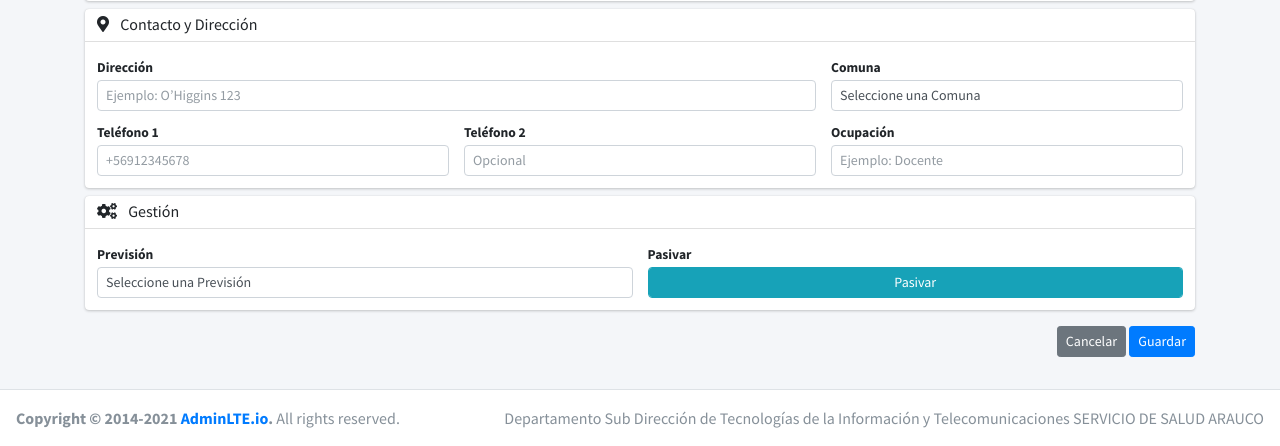
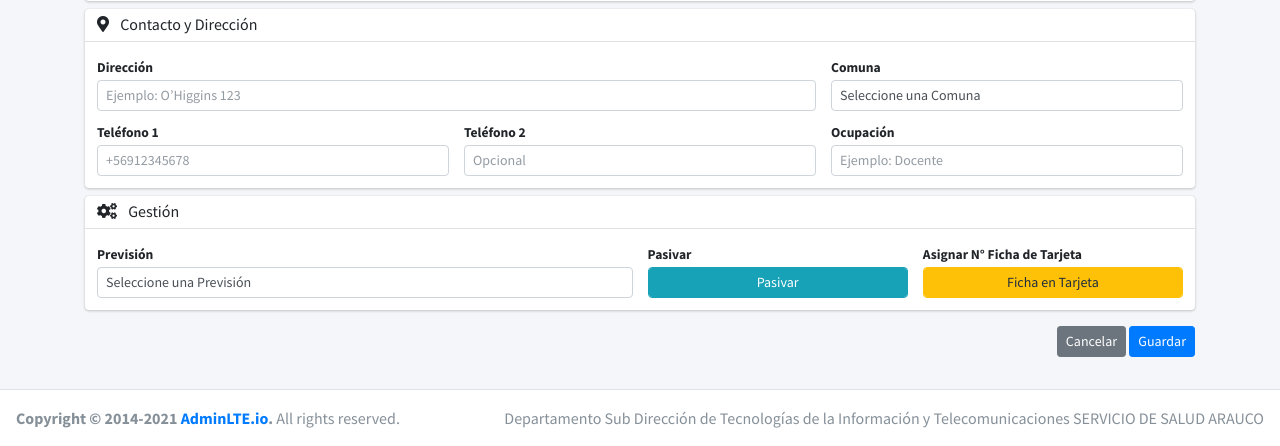
Before and after one commit to Jarot-Fierro/Kardex, a Django app: page /kardex/consulta-pacientes/ in a window 1280 px wide. Shown: the part 1260-1706 px from the top of the page. Run offline with Django 4.2, Linux system fonts and the light colour scheme; a user stored in the database is signed in; tables that the repository leaves empty hold one stand-in row (values such as "Sample post"); some libraries are stand-ins or nearby versions.

Commit message:
Refactor API Rut to Creation Paciente

```diff
--- a/kardex/kardex/static/js/apis/api_select2_rut.js
+++ b/kardex/kardex/static/js/apis/api_select2_rut.js
@@ -1,4 +1,10 @@
-$('#id_rut').select2({
+$(document).ready(function () {
+    const $rutField = $('#id_rut');
+    if ($rutField.length === 0) return;
+
+    // Modo edición (select): mantener Select2 con búsqueda por RUT
+    if ($rutField.is('select')) {
+        $rutField.select2({
             placeholder: 'Buscar por RUT',
             width: '100%',
             ajax: {
@@ -12,7 +18,6 @@ $('#id_rut').select2({
                     };
                 },
                 processResults: function (data) {
-            // Si hay paginación DRF -> data.results, si no -> data (array)
                     const items = Array.isArray(data) ? data : (data.results || []);
                     return {
                         results: items.map(item => ({
@@ -24,3 +29,117 @@ $('#id_rut').select2({
             },
             minimumInputLength: 1
         });
+        return;
+    }
+
+    // Modo creación (input): consumir API al perder foco (blur)
+    let lastQueriedRut = null;
+    $rutField.on('blur', function () {
+        const rut = ($rutField.val() || '').trim();
+        if (!rut) return;
+        if (rut === lastQueriedRut) return; // evita consultas repetidas innecesarias
+        lastQueriedRut = rut;
+
+        $.ajax({
+            url: 'http://127.0.0.1:8000/api/ingreso-paciente-ficha/',
+            method: 'GET',
+            dataType: 'json',
+            data: { search: rut, tipo: 'rut' },
+            success: function (response) {
+                const items = Array.isArray(response) ? response : (response.results || []);
+                if (!items.length) {
+                    // No se encontró ficha para el RUT ingresado
+                    return;
+                }
+                const ficha = items[0];
+                const paciente = (ficha.ingreso_paciente && ficha.ingreso_paciente.paciente) ? ficha.ingreso_paciente.paciente : (ficha.paciente || {});
+
+                // Actualizar botones de carátula y stickers si existen
+                if (ficha.id) {
+                    const caratulaUrl = `/kardex/pdfs/ficha/${ficha.id}/`;
+                    const stickersUrl = `/kardex/pdfs/stickers/ficha/${ficha.id}/`;
+                    $('#btn-caratula').removeClass('disabled').attr('aria-disabled', 'false').attr('href', caratulaUrl);
+                    $('#btn-stickers').removeClass('disabled').attr('aria-disabled', 'false').attr('href', stickersUrl);
+                }
+
+                // Sincronizar select de FICHA si existe
+                if (ficha.id && (ficha.numero_ficha || ficha.numero_ficha_sistema)) {
+                    const labelFicha = ficha.numero_ficha || ficha.numero_ficha_sistema || ficha.id;
+                    const $fichaSel = $('#id_ficha');
+                    if ($fichaSel.length && $fichaSel.is('select')) {
+                        const opt = new Option(labelFicha, ficha.id, true, true);
+                        $fichaSel.append(opt).trigger('change');
+                    }
+                }
+
+                // Sincronizar select de CÓDIGO si existe en la respuesta
+                if (paciente && paciente.codigo) {
+                    const $codigoSel = $('#id_codigo');
+                    if ($codigoSel.length && $codigoSel.is('select')) {
+                        const opt = new Option(paciente.codigo, paciente.codigo, true, true);
+                        $codigoSel.append(opt).trigger('change');
+                    }
+                }
+
+                // Rellenar campos del formulario con datos del paciente
+                if (paciente) {
+                    try {
+                        $('#nombre_paciente').val(paciente.nombre || '');
+                        $('#apellido_paterno_paciente').val(paciente.apellido_paterno || '');
+                        $('#apellido_materno_paciente').val(paciente.apellido_materno || '');
+                        $('#id_rut_madre').val(paciente.rut_madre || '');
+                        if (paciente.sexo !== undefined) $('#sexo_paciente').val(paciente.sexo).trigger('change');
+                        if (paciente.estado_civil !== undefined) $('#estado_civil_paciente').val(paciente.estado_civil).trigger('change');
+                        $('#nombres_padre_paciente').val(paciente.nombres_padre || '');
+                        $('#nombres_madre_paciente').val(paciente.nombres_madre || '');
+                        $('#nombre_pareja_paciente').val(paciente.nombre_pareja || '');
+                        $('#direccion_paciente').val(paciente.direccion || '');
+                        $('#numero_telefono1_paciente').val(paciente.numero_telefono1 || '');
+                        $('#numero_telefono2_paciente').val(paciente.numero_telefono2 || '');
+                        $('#pasaporte_paciente').val(paciente.pasaporte || '');
+                        $('#nie_paciente').val(paciente.nie || '');
+                        $('#rut_responsable_temporal_paciente').val(paciente.rut_responsable_temporal || '');
+                        $('#usar_rut_madre_como_responsable_paciente').prop('checked', !!paciente.usar_rut_madre_como_responsable).trigger('change');
+                        $('#recien_nacido_paciente').prop('checked', !!paciente.recien_nacido).trigger('change');
+                        $('#extranjero_paciente').prop('checked', !!paciente.extranjero).trigger('change');
+                        $('#fallecido_paciente').prop('checked', !!paciente.fallecido).trigger('change');
+                        $('#fecha_fallecimiento_paciente').val(paciente.fecha_fallecimiento || '');
+                        $('#ocupacion_paciente').val(paciente.ocupacion || '');
+                        $('#representante_legal_paciente').val(paciente.representante_legal || '');
+                        $('#nombre_social_paciente').val(paciente.nombre_social || '');
+                        if (paciente.comuna !== undefined) $('#comuna_paciente').val(paciente.comuna).trigger('change');
+                        if (paciente.prevision !== undefined) $('#prevision_paciente').val(paciente.prevision).trigger('change');
+                        if (paciente.usuario !== undefined) $('#usuario_paciente').val(paciente.usuario).trigger('change');
+                        if (paciente.fecha_nacimiento) {
+                            const parts = String(paciente.fecha_nacimiento).split('T')[0].split('-');
+                            if (parts.length === 3) {
+                                const [year, month, day] = parts;
+                                $('#id_fecha_nacimiento').val(`${day}/${month}/${year}`);
+                            }
+                        }
+                    } catch (e) {
+                        // No bloquear si algún campo no existe en este formulario
+                    }
+                }
+
+                // Fechas de la ficha si vienen
+                if (ficha.created_at) {
+                    const d = ficha.created_at.split('T')[0].split('-');
+                    if (d.length === 3) $('#ficha_created_at_text').text(`${d[2]}/${d[1]}/${d[0]}`);
+                }
+                if (ficha.updated_at) {
+                    const d = ficha.updated_at.split('T')[0].split('-');
+                    if (d.length === 3) $('#ficha_updated_at_text').text(`${d[2]}/${d[1]}/${d[0]}`);
+                }
+
+                // Aplicar reglas adicionales si existen
+                if (window._pacienteApplyRules) {
+                    try { window._pacienteApplyRules(); } catch (e) {}
+                }
+            },
+            error: function () {
+                // Silencioso: se puede agregar un toast si se requiere
+            }
+        });
+    });
+});
--- a/kardex/kardex/templates/kardex/paciente/form_creacion.html
+++ b/kardex/kardex/templates/kardex/paciente/form_creacion.html
@@ -363,9 +363,13 @@
                         <span class="text-danger small">{{ error }}</span>
                         {% endfor %}
                     </div>
-                    <div class="col-md-6">
-                        <label class="form-label" for="usuario_paciente">Pasivar</label>
+                    <div class="col-md-3">
+                        <label class="form-label" for="paciente_pasivar">Pasivar</label>
                         <a class="btn btn-info form-control">Pasivar</a>
+                    </div>
+                    <div class="col-md-3">
+                        <label class="form-label" for="paciente_pasivar">Asignar N° Ficha de Tarjeta</label>
+                        <a class="btn btn-warning form-control">Ficha en Tarjeta</a>
                     </div>
                 </div>
             </div>
```
Lines whose indentation alone changed are shown as unchanged.
